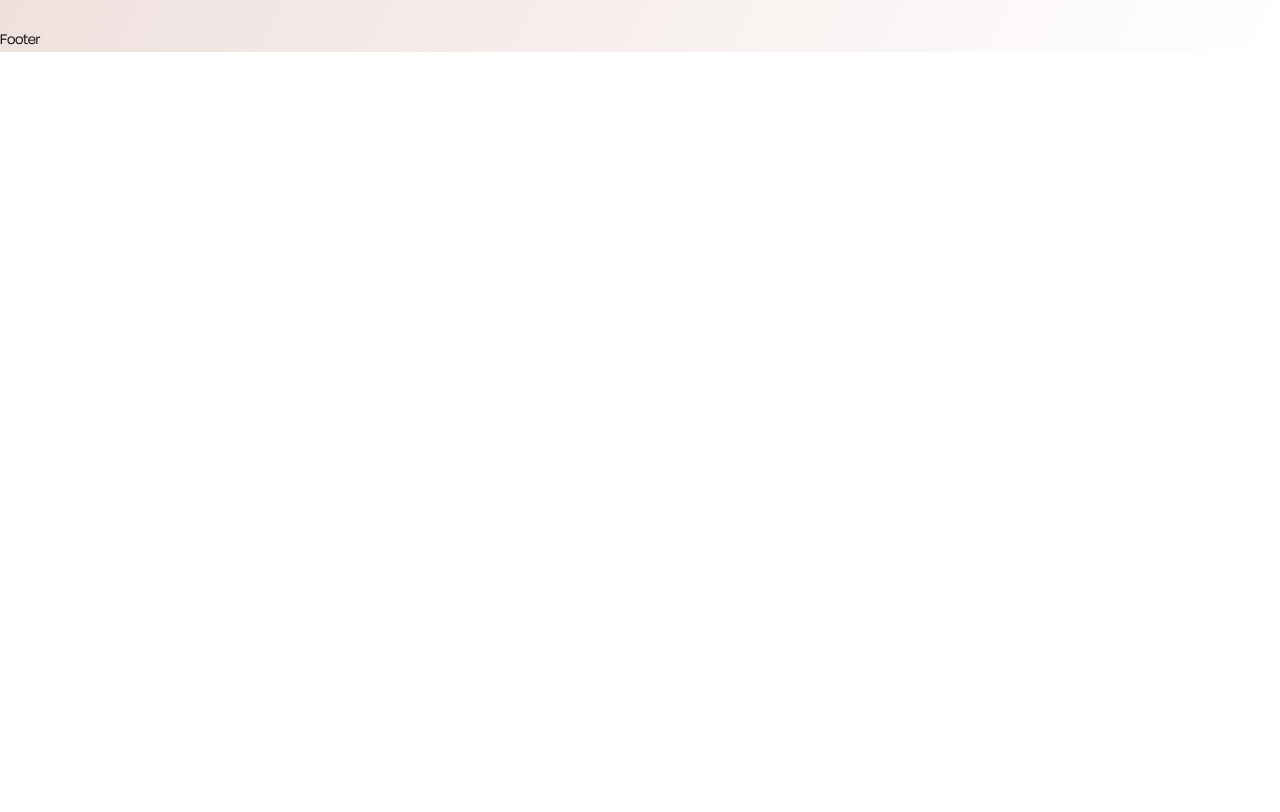
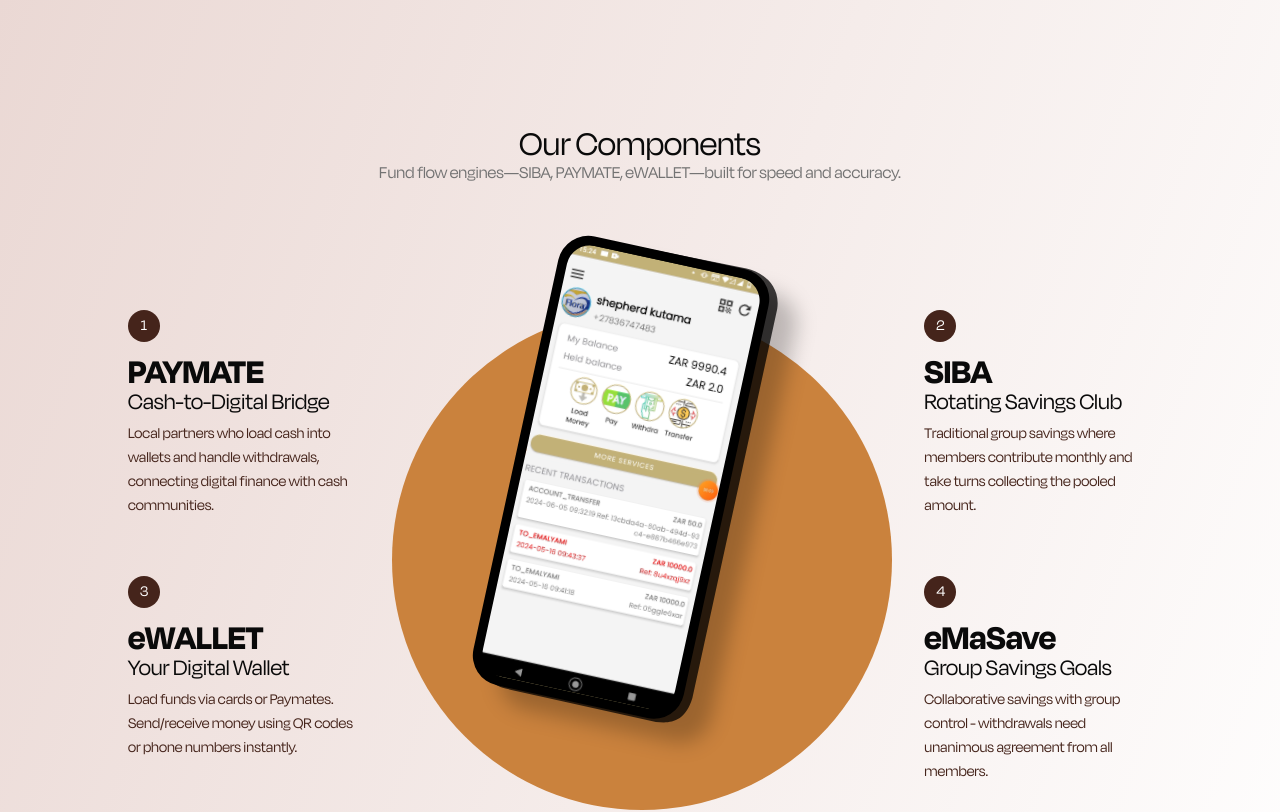
Before and after one commit to seif32/ema-landing, a React (Vite) app: page / in a window 1280 px wide. Shown: the part 2420-3232 px from the top of the page. Before the commit the page ends 2472 px from the top, so only its background shows below. Built offline with nearby package versions, Linux system fonts and the light colour scheme.

Commit message:
Add our_components-section

```diff
--- a/src/components/sections/ema-difference/EmaDifference.jsx
+++ b/src/components/sections/ema-difference/EmaDifference.jsx
@@ -32,7 +32,7 @@ const differenceCards = [
 
 function EmaDifference() {
   return (
-    <section className="flex flex-col px-4 mx-auto space-y-8 xl:px-32 ">
+    <section className="flex flex-col px-16 mx-auto space-y-8 xl:px-32 ">
       <div className="text-center">
         <h2 className="text-2xl md:text-4xl">The eMalyami Difference</h2>
         <p className="text-lg leading-none text-muted-foreground">
@@ -45,7 +45,7 @@ function EmaDifference() {
           <img src={ManWoman} />
         </div>
 
-        <div className="grid flex-1 grid-cols-1 gap-4  sm:px-24 xl:p-16 sm:grid-cols-2 [@media(min-width:2200px)]:grid-cols-4">
+        <div className="grid flex-1 grid-cols-1 gap-4 w-full  sm:px-24 xl:p-16 sm:grid-cols-2 [@media(min-width:2200px)]:grid-cols-4">
           {differenceCards.map((card) => {
             return (
               <Card className={"bg-[#E7D0CB] border-stone-400 gap-1 xl:gap-4"}>
--- /dev/null
+++ b/src/components/sections/our-components/OurComponents.jsx
@@ -0,0 +1,86 @@
+import MobilePrototype from "../../../assets/our-components/components-mobile-prototype.svg";
+
+const components = [
+  {
+    title: "PAYMATE",
+    subtitle: "Cash-to-Digital Bridge",
+    description:
+      "Local partners who load cash into wallets and handle withdrawals, connecting digital finance with cash communities.",
+    style: "lg:col-start-1 lg:row-start-1",
+  },
+  {
+    title: "SIBA",
+    subtitle: "Rotating Savings Club",
+    description:
+      "Traditional group savings where members contribute monthly and take turns collecting the pooled amount.",
+    style: "lg:col-start-3 lg:row-start-1",
+  },
+  {
+    title: "eWALLET",
+    subtitle: "Your Digital Wallet",
+    description:
+      "Load funds via cards or Paymates. Send/receive money using QR codes or phone numbers instantly.",
+    style: "lg:col-start-1 lg:row-start-2",
+  },
+  {
+    title: "eMaSave",
+    subtitle: "Group Savings Goals",
+    description:
+      "Collaborative savings with group control - withdrawals need unanimous agreement from all members.",
+    style: "lg:col-start-3 lg:row-start-2",
+  },
+  {
+    title: "eMaTuma",
+    subtitle: "Cross-Border Transfers",
+    description:
+      "Send money internationally with real-time transfers and cash pickup at registered Paymates.",
+    style:
+      "lg:col-span-3 lg:row-start-3 sm:col-span-2 sm:place-self-center lg:self-start",
+  },
+];
+
+function OurComponents() {
+  return (
+    <section className="flex flex-col items-center px-16 space-y-32 sm:px-24 lg:px-32">
+      <div className="flex flex-col items-center">
+        <h2 className="text-2lg md:text-4xl ">Our Components</h2>
+        <p className="text-sm leading-none text-center sm:text-lg text-muted-foreground ">
+          Fund flow engines—SIBA, PAYMATE, eWALLET—built for speed and accuracy.
+        </p>
+      </div>
+      <div className="grid lg:grid-cols-[auto_auto_auto] lg:grid-rows-3 grid-cols-1 gap-8 sm:grid-cols-2">
+        <>
+          <div className="relative lg:col-start-2 lg:col-end-3 lg:row-start-1 lg:row-span-2 place-self-center w-[280px] h-[280px] sm:w-[375px] sm:h-[375px] lg:w-[425px] lg:h-[425px] xl:w-[500px] xl:h-[500px] rounded-full bg-primary sm:col-start-1 sm:col-span-2">
+            <img
+              src={MobilePrototype}
+              alt="mobile-prototype"
+              className="absolute -top-20 left-1/2 -translate-x-1/2 z-10 w-[70%]"
+            />
+          </div>
+          {components.map((component, index) => {
+            return (
+              <div className={`${component.style} `}>
+                <div className="w-8 h-8 rounded-[16px] bg-accent grid place-items-center text-white mb-3">
+                  {index + 1}
+                </div>
+                <div className="mb-2">
+                  <h3 className="text-2xl font-bold leading-none md:text-4xl">
+                    {component.title}
+                  </h3>
+                  <p className="text-lg leading-none md:text-2xl">
+                    {component.subtitle}
+                  </p>
+                </div>
+                <p className="text-sm text-accent md:text-base">
+                  {component.description}
+                </p>
+              </div>
+            );
+          })}
+        </>
+      </div>
+    </section>
+  );
+}
+
+export default OurComponents;
--- a/src/index.css
+++ b/src/index.css
@@ -51,7 +51,7 @@
   --card-foreground: oklch(0.145 0 0);
   --popover: oklch(1 0 0);
   --popover-foreground: oklch(0.145 0 0);
-  --primary: oklch(0.205 0 0);
+  --primary:#CA823D;
   --primary-foreground: oklch(0.985 0 0);
   --secondary: oklch(0.97 0 0);
   --secondary-foreground: oklch(0.205 0 0);
--- a/src/pages/Home.jsx
+++ b/src/pages/Home.jsx
@@ -1,5 +1,6 @@
 import EmaDifference from "@/components/sections/ema-difference/EmaDifference";
 import Hero from "@/components/sections/hero/Hero";
+import OurComponents from "@/components/sections/our-components/OurComponents";
 import WhoAreWe from "@/components/sections/who-are-we/WhoAreWe";
 
 function Home() {
@@ -8,6 +9,7 @@ function Home() {
       <Hero />
       <EmaDifference />
       <WhoAreWe />
+      <OurComponents />
     </div>
   );
 }
```
Also changed, not shown: src/assets/our-components/components-mobile-prototype.svg (added).
